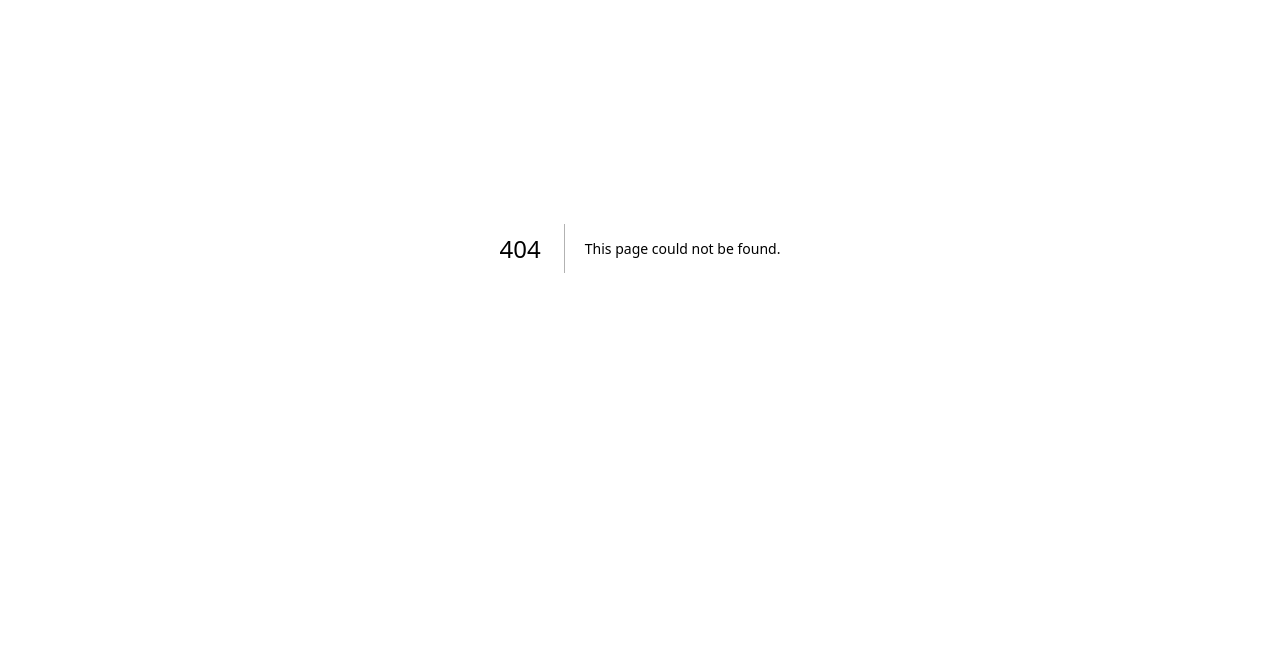
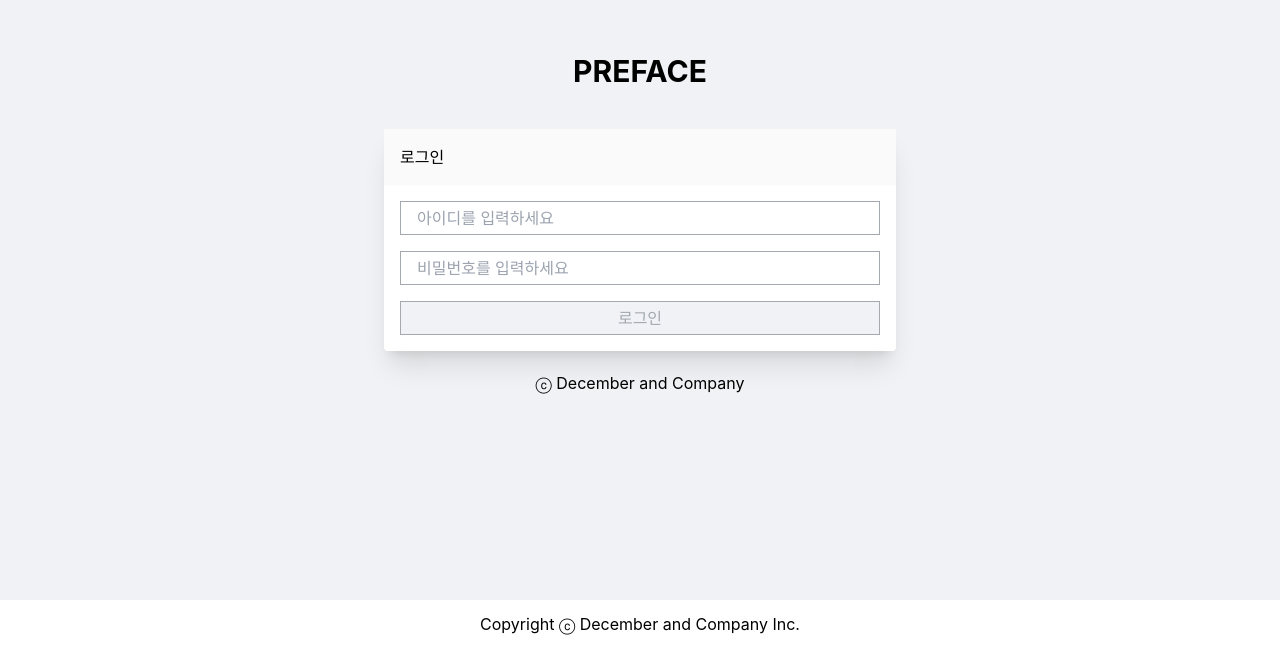
Before and after one commit to rieulp/pre-onboarding-7th-3-2, a Next.js app: page /login in a window 1280 px wide. Before the commit this address had no page. Shown: the part 152-800 px from the top of the page. Built offline with nearby package versions, Linux system fonts and the light colour scheme.

Commit message:
feat: 로그인 페이지 구현

```diff
--- /dev/null
+++ b/api/api.ts
@@ -0,0 +1,98 @@
+import axios, { AxiosResponse } from 'axios';
+import { getToken, removeToken, setToken } from 'lib/tokenStorage';
+import { ErrorResponse, LoginResponse } from 'model/auth';
+import { AccountStatus, Broker } from 'model/data';
+import { Account, User } from 'model/db';
+import Router from 'next/router';
+
+export const api = axios.create({
+  baseURL: '/api',
+  timeout: 3000,
+});
+
+api.interceptors.request.use(
+  (config) => {
+    const token = getToken();
+    if (token)
+      config.headers = { ...config.headers, Authorization: `Bearer ${token}` };
+    return config;
+  },
+  (error) => Promise.reject(error)
+);
+
+api.interceptors.response.use(
+  (response) => {
+    return response;
+  },
+  (error) => Promise.reject(error.response.data)
+);
+
+export const login = async (email: string, password: string) => {
+  try {
+    const response = await api.post<LoginResponse>('/login', {
+      email,
+      password,
+    });
+    const data = response.data;
+    setToken(data.accessToken);
+    return true;
+  } catch (error) {
+    return { error: '로그인에 실패했습니다.' };
+  }
+};
+
+export const logout = async () => {
+  try {
+    removeToken();
+    return true;
+  } catch (error) {
+    return false;
+  }
+};
+
+export const getAccounts = (params?: AccountsQuery) => async () => {
+  try {
+    const response = await api.get<Account[]>('/accounts', {
+      params: { _limit: 20, ...params },
+    });
+
+    if (response.status === 200) {
+      return response.data;
+    }
+  } catch (error) {
+    if (error === 'jwt expired') {
+      await logout(); // 리다이렉트를 어떻게 해야할지
+    }
+    return [];
+  }
+};
+
+export const getUsers = async (params?: UsersQuery) => {
+  try {
+    const response = await api.get<User[]>('/users', {
+      withCredentials: true,
+      params,
+    });
+    if (response.status === 200) {
+      return response.data;
+    }
+    return [];
+  } catch (error) {
+    return error;
+  }
+};
+
+export interface AccountsQuery {
+  _page?: number;
+  // _limit?: number;
+  broker_id_like?: Broker;
+  is_active_like?: boolean;
+  user_id_like?: number;
+  status_like?: AccountStatus;
+}
+
+export interface UsersQuery {
+  id_like?: number;
+  is_staff_like?: boolean;
+  is_active_like?: boolean;
+}
--- /dev/null
+++ b/hooks/useInput.ts
@@ -0,0 +1,15 @@
+import { ChangeEvent, Dispatch, SetStateAction, useState } from 'react';
+
+const useInput = (): [
+  string,
+  Dispatch<SetStateAction<string>>,
+  (e: ChangeEvent<HTMLInputElement>) => void
+] => {
+  const [value, setValue] = useState('');
+  const onChangeValue = (e: ChangeEvent<HTMLInputElement>) =>
+    setValue(e.target.value);
+
+  return [value, setValue, onChangeValue];
+};
+
+export default useInput;
--- /dev/null
+++ b/lib/tokenStorage.ts
@@ -0,0 +1,12 @@
+const ACCESS_TOKEN = 'access_token';
+export const getToken = () => {
+  return localStorage.getItem(ACCESS_TOKEN);
+};
+
+export const setToken = (token: string) => {
+  localStorage.setItem(ACCESS_TOKEN, token);
+};
+
+export const removeToken = () => {
+  return localStorage.removeItem(ACCESS_TOKEN);
+};
--- a/pages/index.tsx
+++ b/pages/index.tsx
@@ -1,71 +1,3 @@
-import Head from 'next/head'
-import Image from 'next/image'
-import styles from '../styles/Home.module.css'
-
 export default function Home() {
-  return (
-    <div className={styles.container}>
-      <Head>
-        <title>Create Next App</title>
-        <meta name="description" content="Generated by create next app" />
-        <link rel="icon" href="/favicon.ico" />
-      </Head>
-
-      <main className={styles.main}>
-        <h1 className={styles.title}>
-          Welcome to <a href="https://nextjs.org">Next.js!</a>
-        </h1>
-
-        <p className={styles.description}>
-          Get started by editing{' '}
-          <code className={styles.code}>pages/index.tsx</code>
-        </p>
-
-        <div className={styles.grid}>
-          <a href="https://nextjs.org/docs" className={styles.card}>
-            <h2>Documentation &rarr;</h2>
-            <p>Find in-depth information about Next.js features and API.</p>
-          </a>
-
-          <a href="https://nextjs.org/learn" className={styles.card}>
-            <h2>Learn &rarr;</h2>
-            <p>Learn about Next.js in an interactive course with quizzes!</p>
-          </a>
-
-          <a
-            href="https://github.com/vercel/next.js/tree/canary/examples"
-            className={styles.card}
-          >
-            <h2>Examples &rarr;</h2>
-            <p>Discover and deploy boilerplate example Next.js projects.</p>
-          </a>
-
-          <a
-            href="https://vercel.com/new?utm_source=create-next-app&utm_medium=default-template&utm_campaign=create-next-app"
-            target="_blank"
-            rel="noopener noreferrer"
-            className={styles.card}
-          >
-            <h2>Deploy &rarr;</h2>
-            <p>
-              Instantly deploy your Next.js site to a public URL with Vercel.
-            </p>
-          </a>
-        </div>
-      </main>
-
-      <footer className={styles.footer}>
-        <a
-          href="https://vercel.com?utm_source=create-next-app&utm_medium=default-template&utm_campaign=create-next-app"
-          target="_blank"
-          rel="noopener noreferrer"
-        >
-          Powered by{' '}
-          <span className={styles.logo}>
-            <Image src="/vercel.svg" alt="Vercel Logo" width={72} height={16} />
-          </span>
-        </a>
-      </footer>
-    </div>
-  )
+  return <div></div>;
 }
--- /dev/null
+++ b/pages/login.tsx
@@ -0,0 +1,84 @@
+import Layout from 'components/Layout/auth';
+import useInput from 'hooks/useInput';
+import { login } from 'api/api';
+import type { NextPageWithLayout } from 'pages/_app';
+import { useEffect, useState, type FormEvent } from 'react';
+import { toast } from 'react-toastify';
+import Router from 'next/router';
+
+interface Props {
+  access_token?: string;
+}
+
+const Login: NextPageWithLayout<Props> = () => {
+  const [email, setEmail, onChangeEmail] = useInput();
+  const [password, setPassword, onChangePassword] = useInput();
+  const [valid, setValid] = useState(false);
+  const onSubmit = async (e: FormEvent<HTMLFormElement>) => {
+    e.preventDefault();
+    if (email.trim() && password.trim()) {
+      const rep = await login(email, password);
+      if (rep === true) {
+        Router.replace('/dashboard');
+      } else {
+        toast.error(rep.error, {
+          hideProgressBar: true,
+          autoClose: 1000,
+          position: 'top-center',
+        });
+      }
+    }
+  };
+
+  useEffect(() => {
+    if (email.trim() && password.trim()) setValid(true);
+    else setValid(false);
+  }, [email, password]);
+
+  return (
+    <div className="w-2/5">
+      <h1 className="text-center mb-10 text-3xl font-bold">PREFACE</h1>
+      <div className="bg-white shadow-xl rounded">
+        <div className="bg-lightgrey p-4">로그인</div>
+        <form
+          onSubmit={onSubmit}
+          className="flex justify-center content-center flex-col gap-4
+           p-4 "
+        >
+          <input
+            value={email}
+            onChange={onChangeEmail}
+            type="email"
+            required
+            placeholder="아이디를 입력하세요"
+            className="border-solid border border-grey p-1 px-4"
+          />
+          <input
+            value={password}
+            onChange={onChangePassword}
+            type="password"
+            required
+            placeholder="비밀번호를 입력하세요"
+            className="border-solid border border-grey p-1 px-4"
+          />
+          <button
+            disabled={!valid}
+            type="submit"
+            className="disabled:bg-bg_grey disabled:text-grey
+            disabled:border-grey p-1
+            border-solid border border-primary bg-primary text-white"
+          >
+            로그인
+          </button>
+        </form>
+      </div>
+      <p className="text-center mt-5">ⓒ December and Company</p>
+    </div>
+  );
+};
+
+Login.getLayout = (page) => {
+  return <Layout>{page}</Layout>;
+};
+
+export default Login;
```
